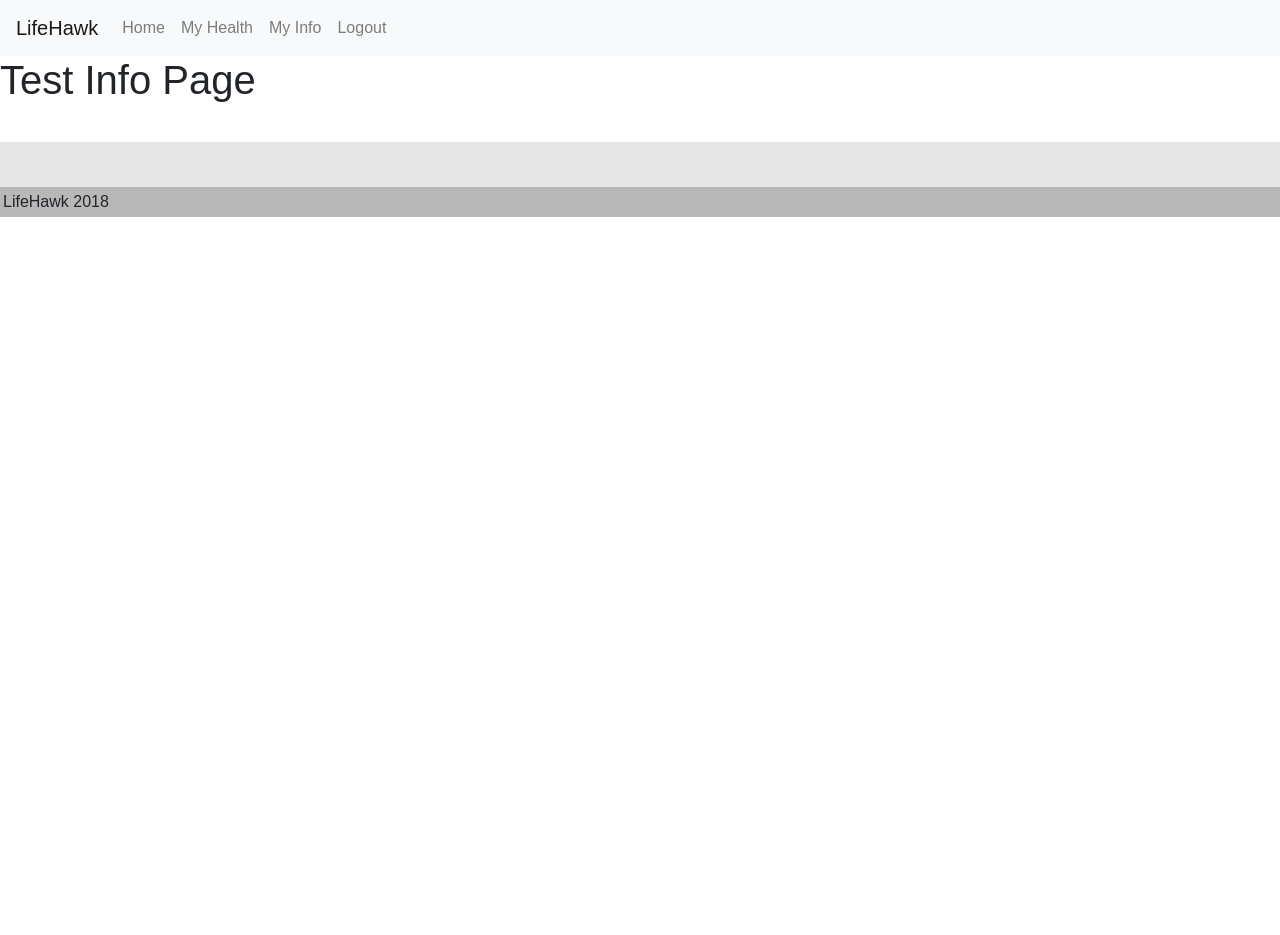
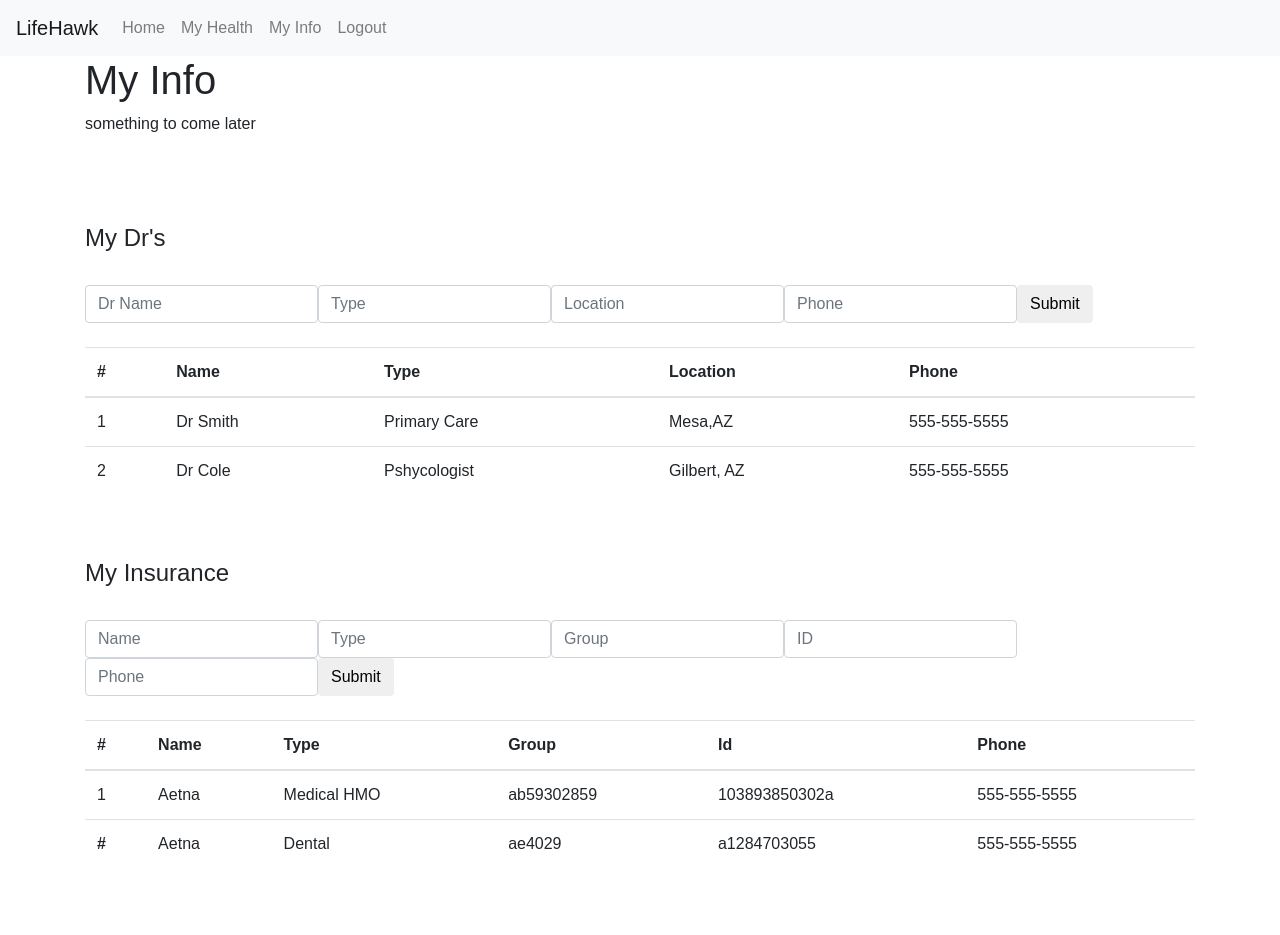
Before and after one commit to jfleck91/Life_Hawk, a React (Create React App) app in the folder client/: page /Info in a window 1280 px wide. Shown: the top 935 px of the page. Before the commit the page ends 800 px from the top, so only its background shows below. Built offline with nearby package versions, Linux system fonts and the light colour scheme.

Commit message:
health/info page updates

```diff
--- a/client/package.json
+++ b/client/package.json
@@ -5,6 +5,7 @@
   "dependencies": {
     "react": "^16.4.1",
     "react-bootstrap": "^0.32.1",
+    "react-center": "^1.1.1",
     "react-dom": "^16.4.1",
     "react-router-dom": "^4.3.1",
     "react-scripts": "1.1.4"
--- a/client/src/pages/Health/Health.js
+++ b/client/src/pages/Health/Health.js
@@ -1,14 +1,228 @@
 import React, { Component } from "react";
 import Navbar from "../../components/Navbar";
+import { Form } from 'react-bootstrap';
+import { FormGroup } from 'react-bootstrap';
+import { Button } from 'react-bootstrap';
+import { FormControl } from 'react-bootstrap';
+import { Table } from 'react-bootstrap';
+import { Grid } from 'react-bootstrap';
+
+const Health  = () => (
+
+<div>
+
+<Navbar />
+
+<Grid>
+    <h1> My Health </h1>
+    <p>something to come later</p>
+
+    <br />
+    <br /> <br />
+
+<h4>Medications</h4>
+<br />
 
 
-const Health = () => (
+<Form inline >
+  <FormGroup controlId="formInline">
+    <FormControl type="text" placeholder="Med Name" />
+  </FormGroup>{' '}
+  <FormGroup controlId="formInlineEmail">
+    <FormControl type="text" placeholder="Strength" />
+  </FormGroup>{' '}
+  <FormGroup controlId="formInlineEmail">
+    <FormControl type="text" placeholder="Dosage" />
+  </FormGroup>{' '}
+  <FormGroup controlId="formInlineEmail">
+    <FormControl type="text" placeholder="Treats" />
+  </FormGroup>{' '}
+  <Button type="submit">Submit</Button>
+</Form>
+ <br />
 
-<div>
-<Navbar />
+ <Table responsive>
+  <thead>
+    <tr>
+      <th>#</th>
+      <th>Medication</th>
+      <th>Strength</th>
+      <th>Dosage</th>
+      <th>Treats</th>
+    </tr>
+  </thead>
+  <tbody>
+    <tr>
+      <td>1</td>
+      <td>Trazodone</td>
+      <td>150mg</td>
+      <td>1x at bed</td>
+      <td>insomia</td>
 
-    <h1> Test Health Page </h1>
+    </tr>
+    <tr>
+      <td>2</td>
+      <td>alprazolam</td>
+      <td>1mg</td>
+      <td>as needed</td>
+      <td>Anxiety</td>
+    </tr>
+    <tr>
+      <td>3</td>
+      <td>zyrtec</td>
+      <td>10 mg</td>
+      <td>1 daily</td>
+      <td>Allergy</td>
+    </tr>
+  </tbody>
+</Table>
+
+<br /> <br />
+<h4>Daily Numbers</h4>
+<br />
+<Form inline>
+  <FormGroup controlId="formInline">
+    <FormControl type="text" placeholder="BP Top" />
+  </FormGroup>{' '}
+  <FormGroup controlId="formInlineEmail">
+    <FormControl type="text" placeholder="BP Bottom" />
+  </FormGroup>{' '}
+  <FormGroup controlId="formInlineEmail">
+    <FormControl type="text" placeholder="Heart Rate" />
+  </FormGroup>{' '}
+  <FormGroup controlId="formInlineEmail">
+    <FormControl type="text" placeholder="Blood Sugar" />
+  </FormGroup>{' '}
+  <FormGroup controlId="formInlineEmail">
+    <FormControl type="text" placeholder="Weight" />
+  </FormGroup>{' '}
+  <Button type="submit">Submit</Button>
+</Form>
+
+ <br />
+
+<Table responsive>
+ <thead>
+   <tr>
+     <th>#</th>
+     <th>BP Top</th>
+     <th>BP Bottom</th>
+     <th>Blood Sugar</th>
+     <th>Heart Rate</th>
+     <th>Weight</th>
+   </tr>
+ </thead>
+ <tbody>
+   <tr>
+     <td>1</td>
+     <td>120</td>
+     <td>80</td>
+     <td>92</td>
+     <td>74</td>
+     <td>195</td>
+
+   </tr>
+   <tr>
+     <td>2</td>
+     <td>118</td>
+     <td>78</td>
+     <td>90</td>
+     <td>76</td>
+     <td>197</td>
+   </tr>
+
+ </tbody>
+</Table>
+
+<br /> <br />
+<h4> Dr Visits </h4>
+
+ <br />
+
+<Form inline>
+  <FormGroup controlId="formInline">
+    <FormControl type="text" placeholder="Name" />
+  </FormGroup>{' '}
+  <FormGroup controlId="formInlineEmail">
+    <FormControl type="text" placeholder="Date" />
+  </FormGroup>{' '}
+  <FormGroup controlId="formInlineEmail">
+    <FormControl type="text" placeholder="Reason" />
+  </FormGroup>{' '}
+  <FormGroup controlId="formInlineEmail">
+    <FormControl type="text" placeholder="Treatment" />
+  </FormGroup>{' '}
+  <Button type="submit">Submit</Button>
+</Form>
+
+ <br />
+
+<Table responsive>
+ <thead>
+   <tr>
+     <th>#</th>
+     <th>Name</th>
+     <th>Date</th>
+     <th>Reason</th>
+     <th>Treatment</th>
+   </tr>
+ </thead>
+ <tbody>
+   <tr>
+     <td>1</td>
+     <td>Dr Smith</td>
+     <td>10/21/17</td>
+     <td>Flu Shot</td>
+     <td></td>
+   </tr>
+   <tr>
+     <td>2</td>
+     <td>Dr Cole</td>
+     <td>09/12/17</td>
+     <td>med refills</td>
+     <td>Anxiety</td>
+   </tr>
+ </tbody>
+</Table>
+
+<br /> <br />
+
+    <h4> Notes </h4>
+
+ <br />
+
+<Form inline>
+  <FormGroup controlId="formInline">
+    <FormControl type="text" placeholder="Notes" />
+  </FormGroup>{' '}
+  <Button type="submit">Submit</Button>
+</Form>
+
+ <br />
+
+<Table responsive>
+ <thead>
+   <tr>
+     <th>#</th>
+     <th>Notes</th>
+   </tr>
+ </thead>
+ <tbody>
+   <tr>
+     <td>1</td>
+     <td>reminder to ask dr about higher dose of sleep med</td>
+   </tr>
+   <tr>
+     <td>2</td>
+     <td>temp was 102 degrees today</td>
+   </tr>
+
+ </tbody>
+</Table>
+</Grid>
 </div>
+
+
 );
 
 export default Health;
--- a/client/src/pages/Info/Info.js
+++ b/client/src/pages/Info/Info.js
@@ -1,13 +1,220 @@
 import React, { Component } from "react";
 import Navbar from "../../components/Navbar";
+import { Form } from 'react-bootstrap';
+import { FormGroup } from 'react-bootstrap';
+import { Button } from 'react-bootstrap';
+import { FormControl } from 'react-bootstrap';
+import { Table } from 'react-bootstrap';
+import { Grid } from 'react-bootstrap';
+
+const Info  = () => (
+
+<div>
+
+<Navbar />
+
+<Grid>
+    <h1> My Info </h1>
+    <p>something to come later</p>
+
+    <br />
+    <br /> <br />
+
+<h4>My Dr's</h4>
+<br />
 
 
-const Info = () => (
+<Form inline >
+  <FormGroup controlId="formInline">
+    <FormControl type="text" placeholder="Dr Name" />
+  </FormGroup>{' '}
+  <FormGroup controlId="formInlineEmail">
+    <FormControl type="text" placeholder="Type" />
+  </FormGroup>{' '}
+  <FormGroup controlId="formInlineEmail">
+    <FormControl type="text" placeholder="Location" />
+  </FormGroup>{' '}
+  <FormGroup controlId="formInlineEmail">
+    <FormControl type="text" placeholder="Phone" />
+  </FormGroup>{' '}
+  <Button type="submit">Submit</Button>
+</Form>
+ <br />
 
-<div>
-<Navbar />
-    <h1> Test Info Page </h1>
+ <Table responsive>
+  <thead>
+    <tr>
+      <th>#</th>
+      <th>Name</th>
+      <th>Type</th>
+      <th>Location</th>
+      <th>Phone</th>
+    </tr>
+  </thead>
+  <tbody>
+    <tr>
+      <td>1</td>
+      <td>Dr Smith</td>
+      <td>Primary Care</td>
+      <td>Mesa,AZ</td>
+      <td>555-555-5555</td>
+
+    </tr>
+    <tr>
+      <td>2</td>
+      <td>Dr Cole</td>
+      <td>Pshycologist</td>
+      <td>Gilbert, AZ</td>
+      <td>555-555-5555</td>
+    </tr>
+  </tbody>
+</Table>
+
+<br /> <br />
+<h4>My Insurance</h4>
+<br />
+<Form inline>
+  <FormGroup controlId="formInline">
+    <FormControl type="text" placeholder="Name" />
+  </FormGroup>{' '}
+  <FormGroup controlId="formInlineEmail">
+    <FormControl type="text" placeholder="Type" />
+  </FormGroup>{' '}
+  <FormGroup controlId="formInlineEmail">
+    <FormControl type="text" placeholder="Group" />
+  </FormGroup>{' '}
+  <FormGroup controlId="formInlineEmail">
+    <FormControl type="text" placeholder="ID" />
+  </FormGroup>{' '}
+  <FormGroup controlId="formInlineEmail">
+    <FormControl type="text" placeholder="Phone" />
+  </FormGroup>{' '}
+  <Button type="submit">Submit</Button>
+</Form>
+
+ <br />
+
+<Table responsive>
+ <thead>
+   <tr>
+   <th>#</th>
+     <th>Name</th>
+     <th>Type</th>
+     <th>Group</th>
+     <th>Id</th>
+     <th>Phone</th>
+   </tr>
+ </thead>
+ <tbody>
+   <tr>
+     <td>1</td>
+     <td>Aetna</td>
+     <td>Medical HMO</td>
+     <td>ab59302859</td>
+     <td>103893850302a</td>
+     <td>555-555-5555</td>
+   </tr>
+   <th>#</th>
+     <td>Aetna</td>
+     <td>Dental</td>
+     <td>ae4029</td>
+     <td>a1284703055</td>
+     <td>555-555-5555</td>
+
+
+ </tbody>
+</Table>
+
+<br /> <br />
+<h4> Alergies </h4>
+
+ <br />
+
+<Form inline>
+  <FormGroup controlId="formInline">
+    <FormControl type="text" placeholder="Name" />
+  </FormGroup>{' '}
+  <FormGroup controlId="formInlineEmail">
+    <FormControl type="text" placeholder="Reaction" />
+  </FormGroup>{' '}
+  <Button type="submit">Submit</Button>
+</Form>
+
+ <br />
+
+<Table responsive>
+ <thead>
+   <tr>
+     <th>#</th>
+     <th>Allergy</th>
+     <th>Reaction</th>
+
+   </tr>
+ </thead>
+ <tbody>
+   <tr>
+     <td>1</td>
+     <td>Peanuts</td>
+     <td>Anaphlaxia</td>
+     <td></td>
+   </tr>
+   <tr>
+     <td>2</td>
+     <td>amoxicilyn</td>
+     <td>Rash</td>
+   </tr>
+ </tbody>
+</Table>
+
+<br /> <br />
+
+    <h4> Notes </h4>
+
+ <br />
+
+<Form inline >
+  <FormGroup controlId="formInline">
+    <FormControl type="text" placeholder="Name" />
+  </FormGroup>{' '}
+  <FormGroup controlId="formInlineEmail">
+    <FormControl type="text" placeholder="Address" />
+  </FormGroup>{' '}
+  <FormGroup controlId="formInlineEmail">
+    <FormControl type="text" placeholder="Phone" />
+  </FormGroup>{' '}
+  <Button type="submit">Submit</Button>
+</Form>
+ <br />
+
+<Table responsive>
+ <thead>
+   <tr>
+     <th>#</th>
+     <th>Name</th>
+     <th>Address</th>
+     <th>Phone</th>
+   </tr>
+ </thead>
+ <tbody>
+   <tr>
+     <td>1</td>
+     <td>Ben Rogie</td>
+     <td>Phoenix, AZ</td>
+     <td>555-555-5555</td>
+   </tr>
+   <tr>
+     <td>2</td>
+     <td>Matt Moldach</td>
+     <td>Phoenix, AZ</td>
+     <td>555-555-5555</td>
+   </tr>
+
+ </tbody>
+</Table>
+</Grid>
 </div>
+
+
 );
 
 export default Info;
--- a/client/src/pages/Login/Login.css
+++ /dev/null
@@ -1,3 +0,0 @@
-div{
-    align-content: center
-}
```
Also changed, not shown: 1 other file (tests, documents, lock files or other folders).
